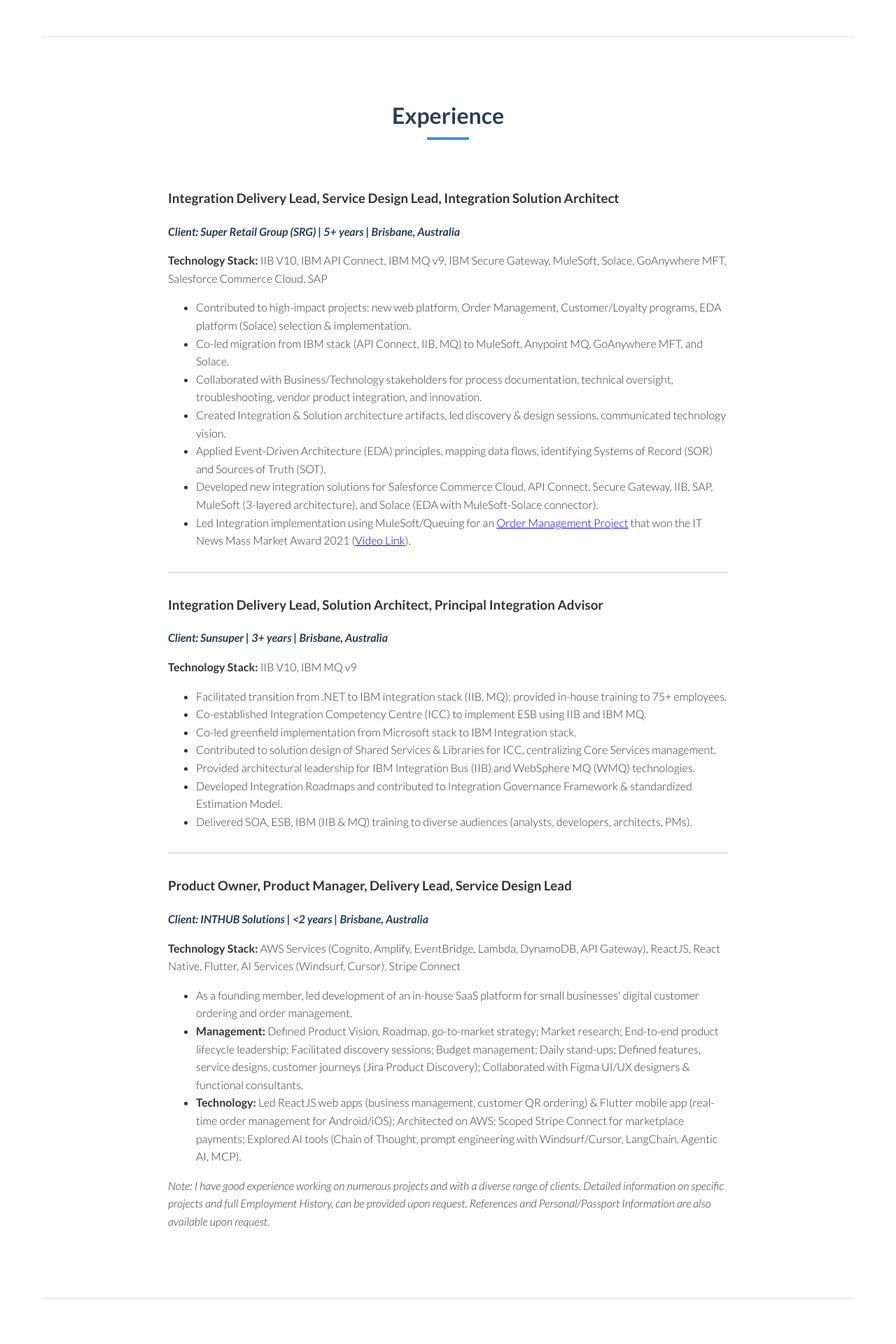
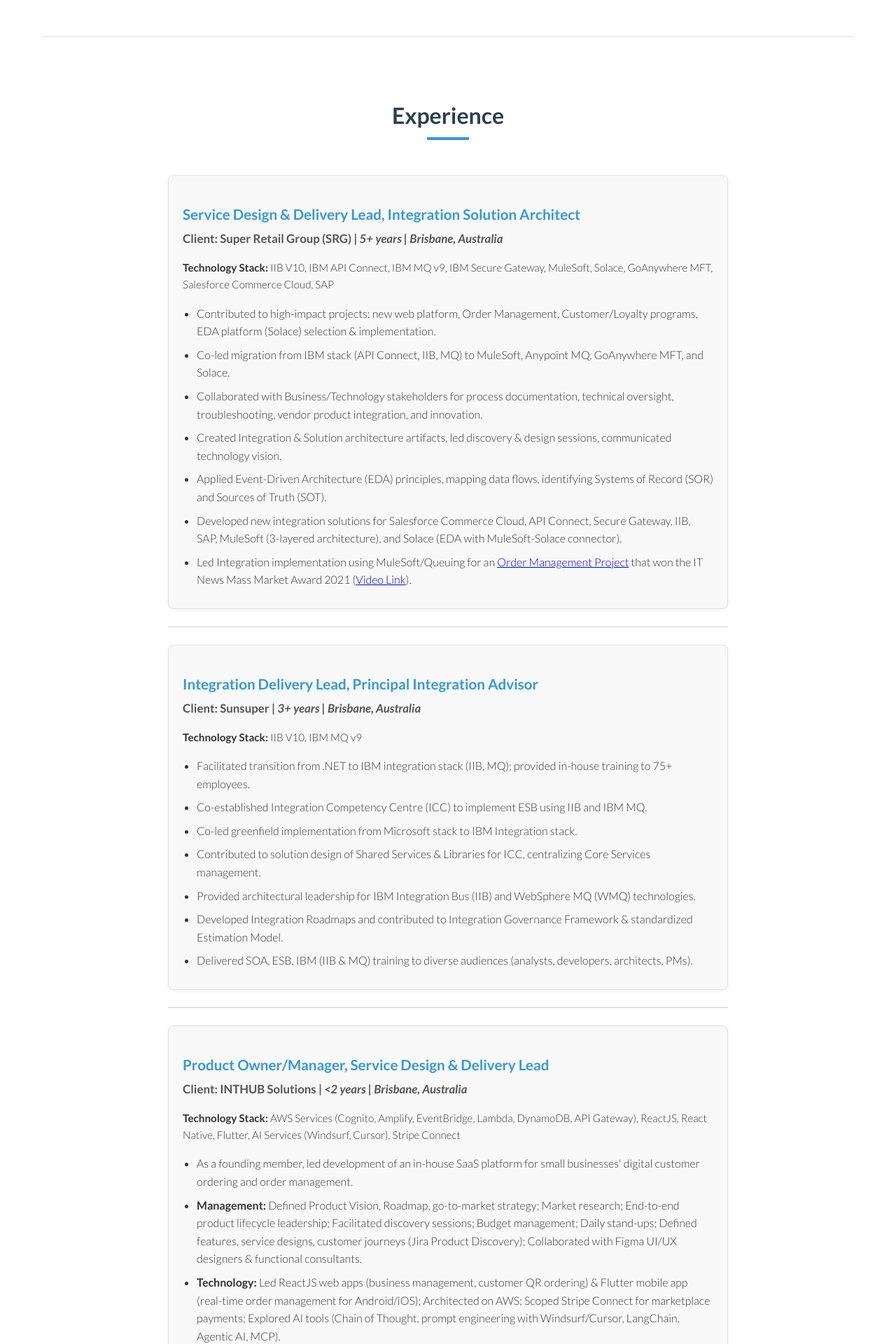
Before and after one commit to sid-inthub/sid-inthub.github.io, a Jekyll site: the page built from index.md, in a window 1280 px wide. Shown: the part 3997-5917 px from the top of the page at 70% size. Built offline with Jekyll 4.4.1, drawn with Linux system fonts in a browser that asks for light colours.

Commit message:
CSS Changes
experience-role-company

```diff
--- a/assets/css/main.css
+++ b/assets/css/main.css
@@ -347,6 +347,61 @@
   }
 }
 
+/* Experience Section Redesign */
+.experience-item {
+  background-color: #f9f9f9; /* Light grey background */
+  border: 1px solid #e0e0e0; /* Light border */
+  border-radius: 8px; /* Rounded corners */
+  padding: 20px; /* Inner spacing */
+  margin-bottom: 25px; /* Space between items */
+  box-shadow: 0 2px 5px rgba(0,0,0,0.05); /* Subtle shadow */
+}
+
+.experience-role-company {
+  margin-bottom: 10px;
+}
+
+.experience-role-company .role {
+  display: block; /* Role on its own line */
+  font-size: 1.1em; /* Larger font for role */
+  font-weight: bold;
+  color: var(--primary-color); /* Use site's primary color */
+  margin-bottom: 5px;
+}
+
+.experience-role-company .company-details {
+  display: block; /* Company details on its own line */
+  font-size: 0.9em;
+  color: #555; /* Darker grey for company details */
+}
+
+.experience-tech {
+  font-size: 0.95em;
+  margin-bottom: 10px;
+  color: #333;
+}
+
+.experience-tech strong {
+  color: var(--text-color);
+}
+
+.experience-points {
+  list-style-type: disc; /* Standard bullets */
+  padding-left: 20px; /* Indent list items */
+  margin-bottom: 0; /* Remove default bottom margin from ul */
+}
+
+.experience-points li {
+  margin-bottom: 8px; /* Space between list items */
+  line-height: 1.6;
+}
+
+/* Ensure the section divider still has some space if it's directly after an item */
+.experience-item + .section-divider {
+  margin-top: 0; /* Remove top margin if it follows an item directly */
+  margin-bottom: 25px; /* Ensure space before the next item */
+}
+
 @media (max-width: 768px) {
   .projects-grid,
   .skills-container,
--- a/index.md
+++ b/index.md
@@ -253,10 +253,13 @@
     <section class="section" id="experience">
       <h2 class="section-title">Experience</h2>
       <div class="timeline-content">
-        <h3>Integration Delivery Lead, Service Design Lead, Integration Solution Architect</h3>
-        <p class="project-client">Client: Super Retail Group (SRG) | <em>5+ years | Brisbane, Australia</em></p>
-        <p><strong>Technology Stack:</strong> IIB V10, IBM API Connect, IBM MQ v9, IBM Secure Gateway, MuleSoft, Solace, GoAnywhere MFT, Salesforce Commerce Cloud, SAP</p>
-        <ul>
+        <div class="experience-item">
+          <h3 class="experience-role-company">
+            <span class="role">Service Design & Delivery Lead, Integration Solution Architect</span>
+            <span class="company-details">Client: Super Retail Group (SRG) | <em>5+ years | Brisbane, Australia</em></span>
+          </h3>
+          <p class="experience-tech"><strong>Technology Stack:</strong> IIB V10, IBM API Connect, IBM MQ v9, IBM Secure Gateway, MuleSoft, Solace, GoAnywhere MFT, Salesforce Commerce Cloud, SAP</p>
+          <ul class="experience-points">
           <li>Contributed to high-impact projects: new web platform, Order Management, Customer/Loyalty programs, EDA platform (Solace) selection & implementation.</li>
           <li>Co-led migration from IBM stack (API Connect, IIB, MQ) to MuleSoft, Anypoint MQ, GoAnywhere MFT, and Solace.</li>
           <li>Collaborated with Business/Technology stakeholders for process documentation, technical oversight, troubleshooting, vendor product integration, and innovation.</li>
@@ -270,13 +273,17 @@
             (<a href="https://player.vimeo.com/video/506729610" target="_blank">Video Link</a>).
           </li>
         </ul>
+        </div>
 
         <hr class="section-divider" />
 
-        <h3>Integration Delivery Lead, Solution Architect, Principal Integration Advisor </h3>
-        <p class="project-client">Client: Sunsuper | <em>3+ years | Brisbane, Australia</em></p>
-        <p><strong>Technology Stack:</strong> IIB V10, IBM MQ v9</p>
-        <ul>
+        <div class="experience-item">
+          <h3 class="experience-role-company">
+            <span class="role">Integration Delivery Lead, Principal Integration Advisor</span>
+            <span class="company-details">Client: Sunsuper | <em>3+ years | Brisbane, Australia</em></span>
+          </h3>
+          <p class="experience-tech"><strong>Technology Stack:</strong> IIB V10, IBM MQ v9</p>
+          <ul class="experience-points">
           <li>Facilitated transition from .NET to IBM integration stack (IIB, MQ); provided in-house training to 75+ employees.</li>
           <li>Co-established Integration Competency Centre (ICC) to implement ESB using IIB and IBM MQ.</li>
           <li>Co-led greenfield implementation from Microsoft stack to IBM Integration stack.</li>
@@ -285,17 +292,22 @@
           <li>Developed Integration Roadmaps and contributed to Integration Governance Framework & standardized Estimation Model.</li>
           <li>Delivered SOA, ESB, IBM (IIB & MQ) training to diverse audiences (analysts, developers, architects, PMs).</li>
         </ul>
+        </div>
 
         <hr class="section-divider" />
 
-        <h3>Product Owner, Product Manager, Delivery Lead, Service Design Lead</h3>
-        <p class="project-client">Client: INTHUB Solutions | <em>&lt;2 years | Brisbane, Australia</em></p>
-        <p><strong>Technology Stack:</strong> AWS Services (Cognito, Amplify, EventBridge, Lambda, DynamoDB, API Gateway), ReactJS, React Native, Flutter, AI Services (Windsurf, Cursor), Stripe Connect</p>
-        <ul>
+        <div class="experience-item">
+          <h3 class="experience-role-company">
+            <span class="role">Product Owner/Manager, Service Design & Delivery Lead</span>
+            <span class="company-details">Client: INTHUB Solutions | <em>&lt;2 years | Brisbane, Australia</em></span>
+          </h3>
+          <p class="experience-tech"><strong>Technology Stack:</strong> AWS Services (Cognito, Amplify, EventBridge, Lambda, DynamoDB, API Gateway), ReactJS, React Native, Flutter, AI Services (Windsurf, Cursor), Stripe Connect</p>
+          <ul class="experience-points">
           <li>As a founding member, led development of an in-house SaaS platform for small businesses' digital customer ordering and order management.</li>
           <li><strong>Management:</strong> Defined Product Vision, Roadmap, go-to-market strategy; Market research; End-to-end product lifecycle leadership; Facilitated discovery sessions; Budget management; Daily stand-ups; Defined features, service designs, customer journeys (Jira Product Discovery); Collaborated with Figma UI/UX designers & functional consultants.</li>
           <li><strong>Technology:</strong> Led ReactJS web apps (business management, customer QR ordering) & Flutter mobile app (real-time order management for Android/iOS); Architected on AWS; Scoped Stripe Connect for marketplace payments; Explored AI tools (Chain of Thought, prompt engineering with Windsurf/Cursor, LangChain, Agentic AI, MCP).</li>
-        </ul>
+          </ul>
+        </div>
         <p><em>Note: I have good experience working on numerous projects and with a diverse range of clients. Detailed information on specific projects and full Employment History, can be provided upon request.
 
         References and Personal/Passport Information are also available upon request.
```
